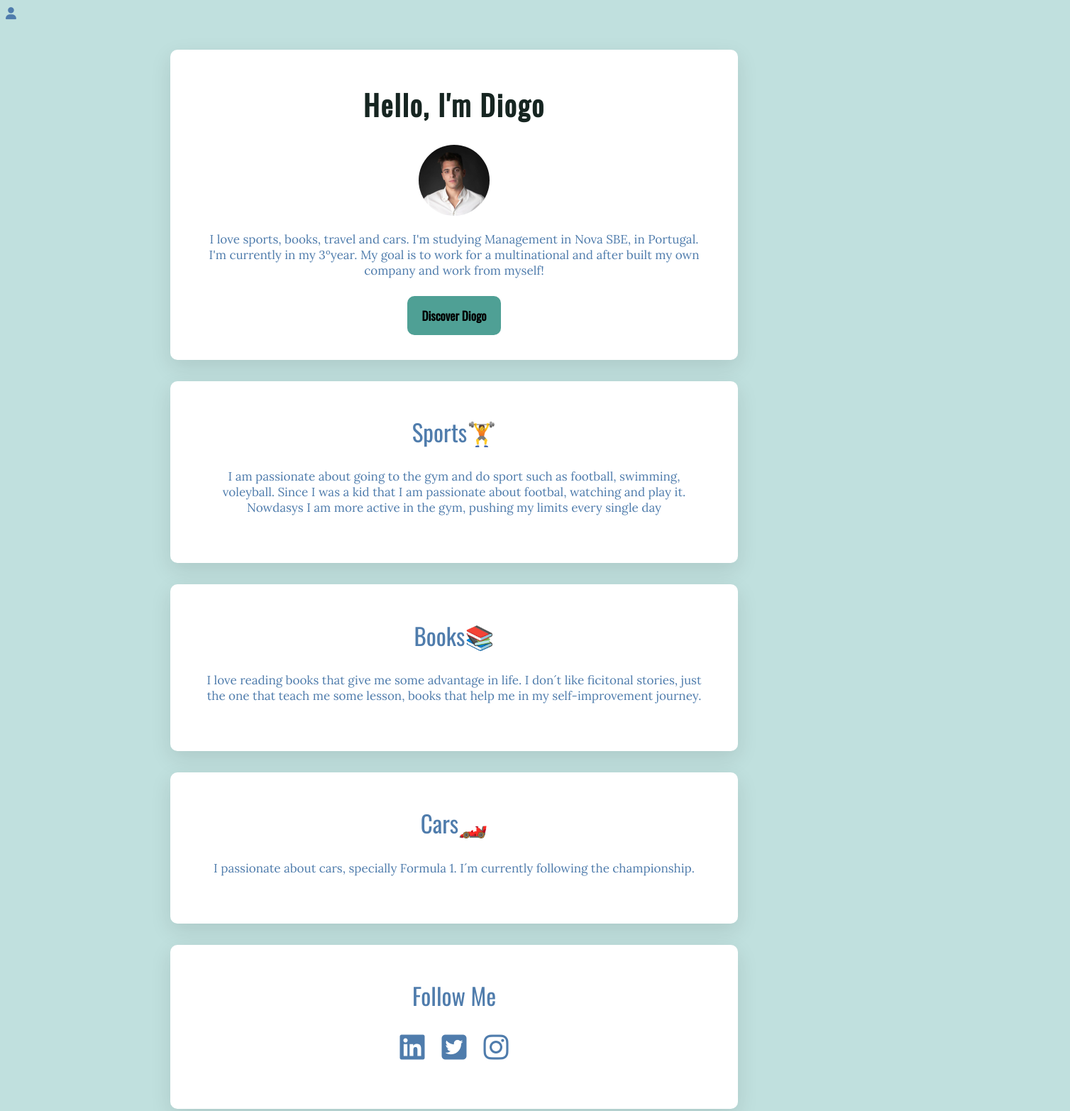
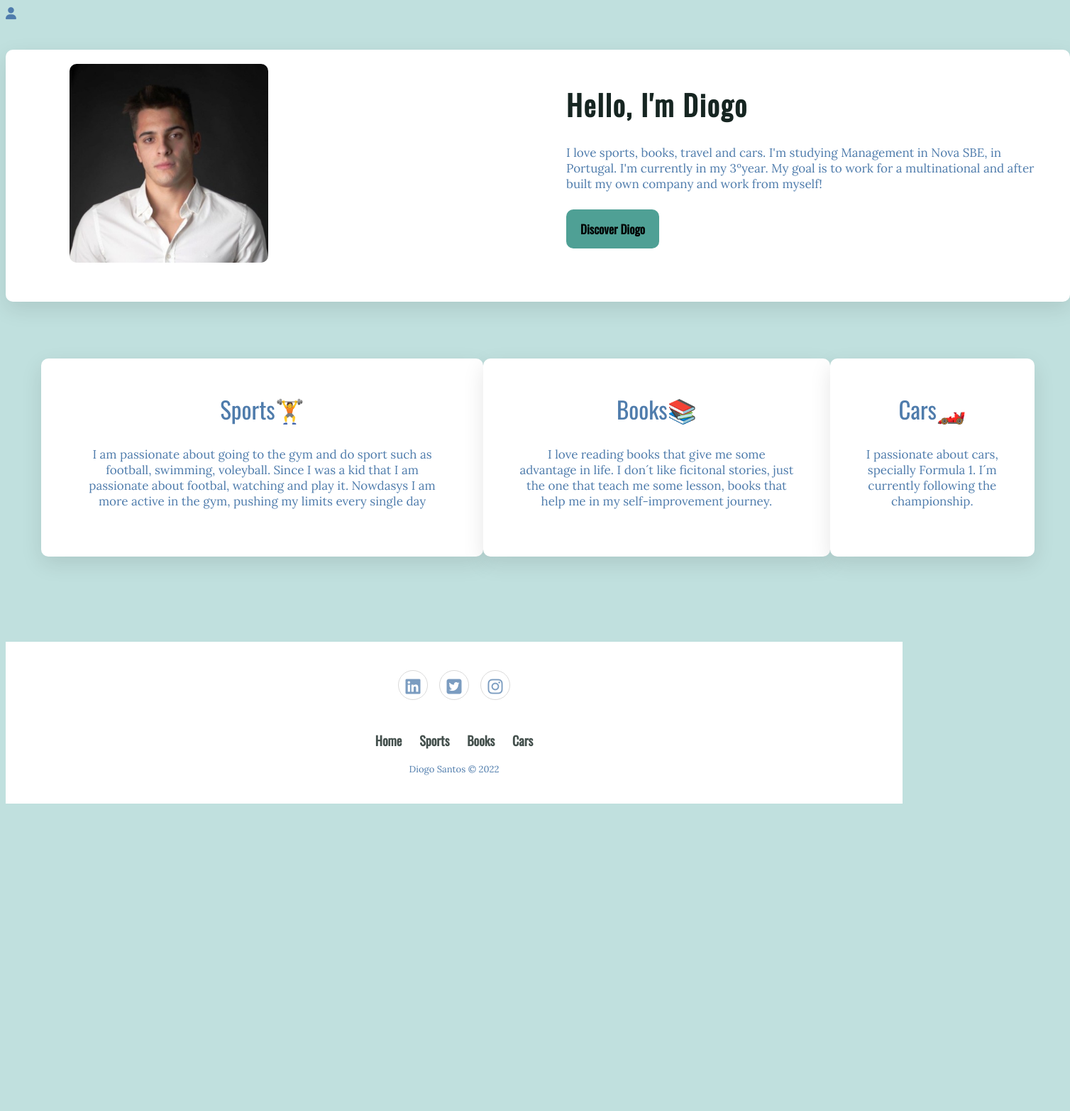
Before and after one commit to jcordeiro13/my-profile, a plain HTML site: page index.html in a window 1280 px wide. Shown: the top 1565 px of the page at 71% size, 1508 px wide, since content can reach past the window. After the commit the page ends 1140 px from the top, so only its background shows below. Drawn offline with nearby package versions, Linux system fonts and the light colour scheme.

Commit message:
final_version_1

```diff
--- a/index.html
+++ b/index.html
@@ -20,53 +20,48 @@
 <body>
 	<div class="container">
 
-		<div class="card-white" id= "intro" >
+		<div class="heap" class="row">
+			<div class="column">
+				<img src="images/Profile Pic.jpg" class="img-circle" width=280px alt="Diogo Santos">
+			</div>
+
+			<div class="column" id= "intro">
 				<h1>Hello, I'm Diogo</h1>
-			<img src="images/Profile Pic.jpg" class="img-circle" width=100px alt="Diogo Santos">
 				<p>
 					I love sports, books, travel and cars. I'm studying Management in Nova SBE, in Portugal. I'm currently in my 3ºyear. My goal is to work for a multinational and after built my own company and work from myself!
 				</p>
 				<a href="https://www.instagram.com/diogo_s17/" target="blank" class="btn-blue">Discover Diogo</a>
 			</div>
+		</div>
 
-		<div class="card-white">
+		<div class="heap2" class="row">
+			<div class="card-white" class="column">
 				<h2>Sports🏋️</h2>
 				<p>I am passionate about going to the gym and do sport such as football, swimming, voleyball. Since I was a kid that I am passionate about footbal, watching and play it. Nowdasys I am more active in the gym, pushing my limits every single day </p>
 			</div>
 
-		<div class="card-white">
+			<div class="card-white" class="column">
 				<h2>Books📚</h2>
 				<p>I love reading books that give me some advantage in life. I don´t like ficitonal stories, just the one that teach me some lesson, books that help me in my self-improvement journey.</p>
 			</div>
 
-		<div class="card-white">
+			<div class="card-white" class="column">
 				<h2>Cars🏎️</h2>
 				<p>I passionate about cars, specially Formula 1. I´m currently following the championship. </p>
 			</div>
-
-
-		<div class="card-white">
-			<h2>Follow Me</h2>
+		</div>
+	</div>
+	<div class="footer-basic">
+		<footer>
+			<div class="social"><a href="https://www.linkedin.com/in/diogo-santos-a3011b1bb/"target=blank><i class="fa-brands fa-linkedin"></i></a><a href="https://twitter.com/Santos17_07"target=blank><i class="fa-brands fa-square-twitter"></i></a><a href="https://www.instagram.com/diogo_s17/"target=blank><i class="fa-brands fa-instagram"></i> </a></div>
 			<ul class="list-inline">
-				<li>
-					<a href="https://www.linkedin.com/in/diogo-santos-a3011b1bb/"target=blank>
-						<i class="fa-brands fa-linkedin"></i>
-					</a>
-				</li>
-				<li>
-					<a href="https://twitter.com/Santos17_07"target=blank>
-						<i class="fa-brands fa-square-twitter"></i>
-					</a>
-				</li>
-				<li>
-					<a href="https://www.instagram.com/diogo_s17/"target=blank>
-					<i class="fa-brands fa-instagram"></i>
-			 		</a>
-				</li>
-
+				<li class="list-inline i"><a href="#">Home</a></li>
+				<li class="list-inline i"><a href="#">Sports</a></li>
+				<li class="list-inline i"><a href="#">Books</a></li>
+				<li class="list-inline i"><a href="#">Cars</a></li>
 			</ul>
-		</div>
-
+			<p class="copyright">Diogo Santos © 2022</p>
+		</footer>
 	</div>
 </body>
 </html>
--- a/style.css
+++ b/style.css
@@ -40,10 +40,8 @@ ul{
 	color: grey;
 }
 
-
-
 .container{
-	width:  800px;
+	width:  1500px;
 	margin: 40px auto;
 }
 
@@ -78,9 +76,27 @@ ul{
 	padding-top: 20px;
 }
 
+.heap{
+	display: flex;
+	background-color: white;
+	padding: 50px;
+	margin: 30px 0px;
+	box-shadow: 0px 10px 30px rgba(0,0,0,.1);
+	border-radius: 10px;
+	padding-top: 20px;
+}
+
+.heap2{
+	display: flex;
+	padding: 50px;
+	margin: 30px 0px;
+	border-radius: 10px;
+	padding-top: 20px;
+}
+
 .img-circle{
-	border-radius: 50%;
-
+	border-radius: 10px;
+	align-content: flex-end;
 }
 
 .btn-blue{
@@ -107,13 +123,75 @@ ul{
 
 .list-inline i{
 	font-size: 40px;
-	color: #4F7CAC
-}
-
-.list-inline i: hover {
-	color: black
+	color: #162521;
 }
 
 #intro p {
 	margin-bottom: 40px;
 }
+
+.column {
+	flex: 1;
+	padding-left: 40px;
+}
+
+.footer-basic {
+	padding:40px 0;
+	background-color:#ffffff;
+	color:#4F7CAC;
+  }
+
+  .footer-basic ul {
+	padding:0;
+	list-style:none;
+	text-align:center;
+	font-size:18px;
+	line-height:1.6;
+	margin-bottom:0;
+  }
+
+  .footer-basic li {
+	padding:0 10px;
+	color:#162521;
+  }
+
+  .footer-basic ul a {
+	color:inherit;
+	text-decoration:none;
+	opacity:0.8;
+  }
+
+  .footer-basic ul a:hover {
+	opacity:1;
+  }
+
+  .footer-basic .social {
+	text-align:center;
+	padding-bottom:25px;
+  }
+
+  .footer-basic .social > a {
+	font-size:24px;
+	width:40px;
+	height:40px;
+	line-height:40px;
+	display:inline-block;
+	text-align:center;
+	border-radius:50%;
+	border:1px solid #ccc;
+	margin:0 8px;
+	color:inherit;
+	opacity:0.75;
+  }
+
+  .footer-basic .social > a:hover {
+	opacity:0.9;
+  }
+
+  .footer-basic .copyright {
+	margin-top:15px;
+	text-align:center;
+	font-size:13px;
+	color:#4F7CAC;
+	margin-bottom:0;
+  }
```
Lines whose indentation alone changed are shown as unchanged.
